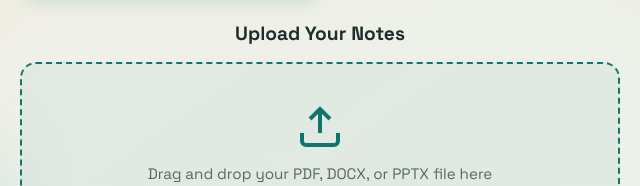
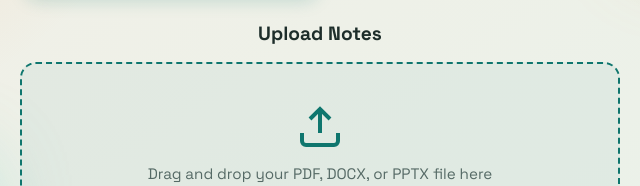
Before and after one commit to CodCook/Quizly_course_project, a plain HTML site: page app/static/index.html in a window 1280 px wide. Shown: the part 351-537 px from the top of the page, 320-960 px from the left. Drawn offline with Linux system fonts and the light colour scheme.

Commit message:
Test: testing if auto-deploy works

```diff
--- a/app/static/index.html
+++ b/app/static/index.html
@@ -29,7 +29,7 @@
 
       <section class="page-view active reveal delay-1" id="main-view">
         <section class="upload-panel">
-          <h2>Upload Your Notes</h2>
+          <h2>Upload Notes</h2>
           <div class="upload-dropzone" id="dropzone">
             <svg width="48" height="48" viewBox="0 0 24 24" fill="none" stroke="currentColor" stroke-width="2">
               <path d="M21 15v4a2 2 0 0 1-2 2H5a2 2 0 0 1-2-2v-4"></path>
```
